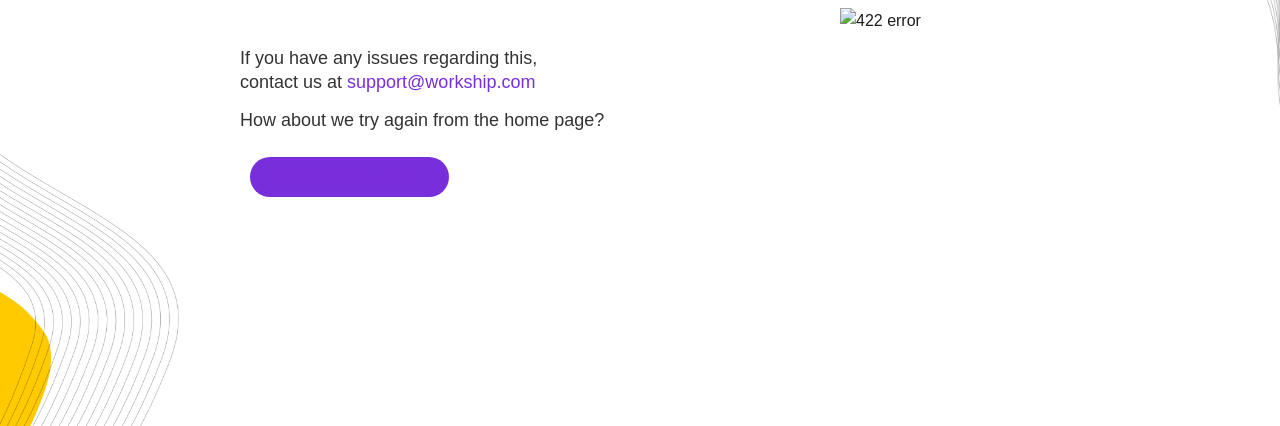
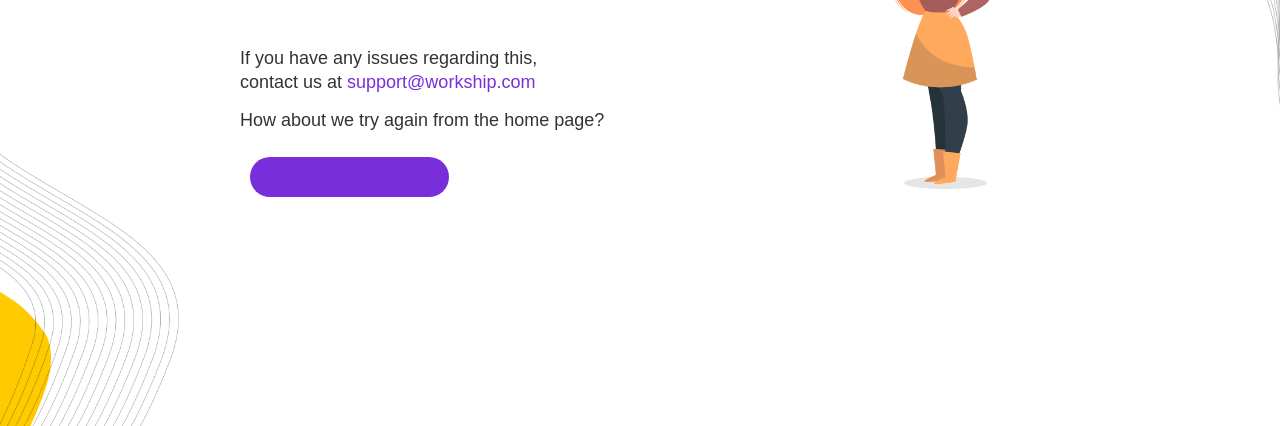
Before and after one commit to Ghaas-agency/workship, a website: page src/422/index.pug in a window 1280 px wide. Shown: the part 374-800 px from the top of the page. Drawn offline with nearby package versions, Linux system fonts and the light colour scheme; files that its build step writes are made by us from their sources; the site is published under a folder, as on GitHub Pages, so addresses that start at the root find nothing; a web font is replaced by a local one.

Commit message:
minor fix

```diff
--- a/src/422/index.pug
+++ b/src/422/index.pug
@@ -29,6 +29,6 @@ html(lang="en")
             p.unprocessable--action How about we try again from the home page?
             a.button(href="https://workshiphq.com/") Go to homepage
           .unprocessable__item
-            img(src="/assets/img/workship-422-error.png", alt="422 error")
+            img(src="../assets/img/workship-422-error.png", alt="422 error")
 
     script(src="../assets/js/main.js")
```
Also changed, not shown: src/422/index.html.
